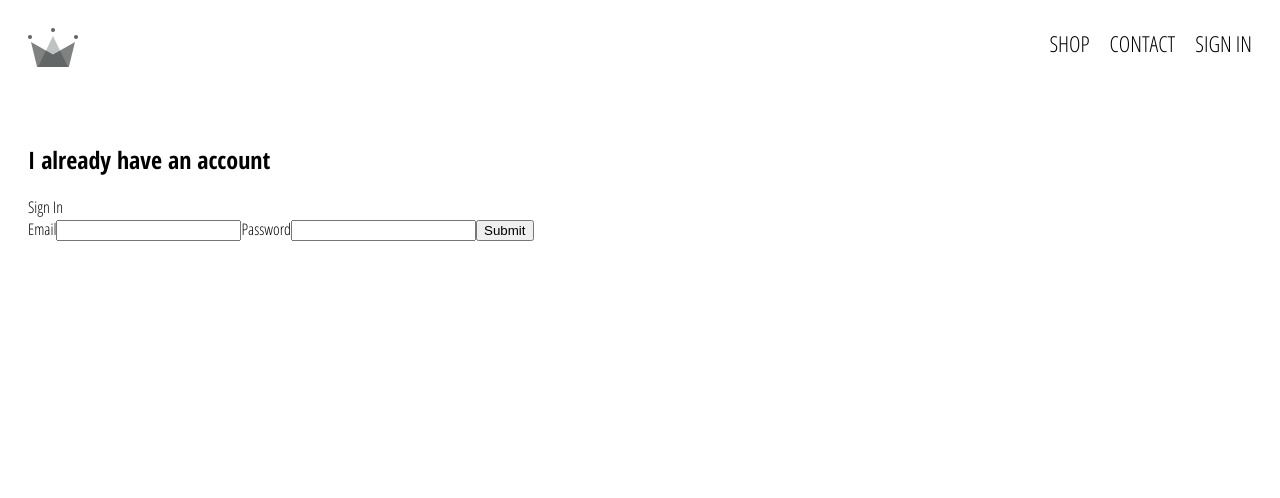
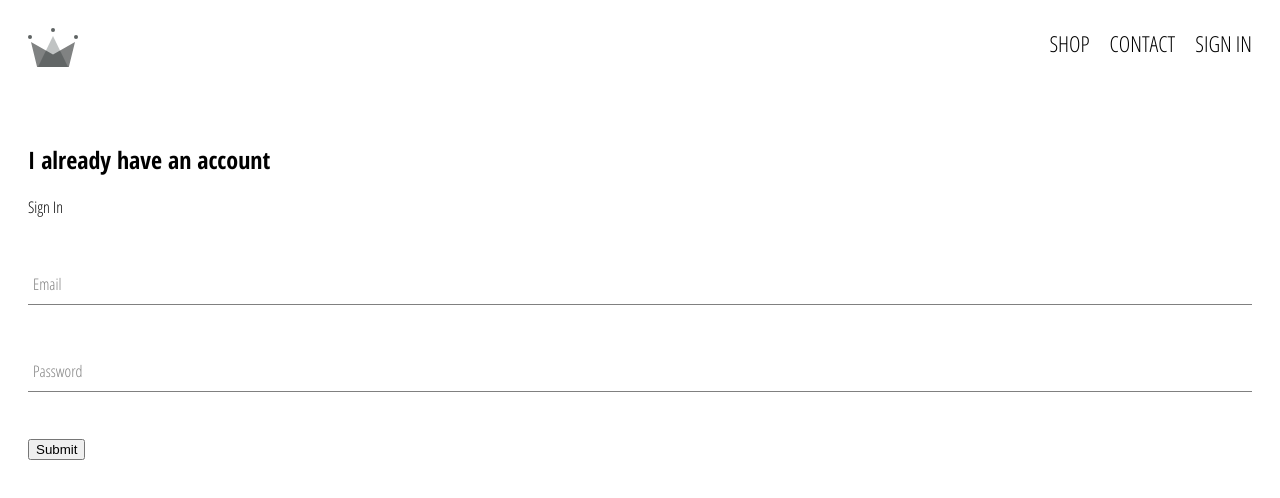
Before and after one commit to RomanSarder/crwn-shop, a React (Create React App) app: page /auth in a window 1280 px wide. Shown: the top 498 px of the page. Built offline with nearby package versions, Linux system fonts and the light colour scheme.

Commit message:
Form Input component

```diff
--- /dev/null
+++ b/src/components/FormInput.jsx
@@ -0,0 +1,57 @@
+import React from 'react'
+import styled, { css } from 'styled-components'
+
+const shrinkedLabelStyles = css`
+    top: -1.4rem;
+    font-size: 1.2rem;
+    color: black;
+`
+
+const StyledInputGroup = styled.div`
+    position: relative;
+    margin: 4.5rem 0;
+
+`
+const StyledLabel = styled.label`
+    color: grey;
+    font-size: 1.6rem;
+    font-weight: normal;
+    position: absolute;
+    pointer-events: none;
+    left: 0.5rem;
+    top: 1rem;
+    transition: 300ms ease all;
+
+    ${props => props.shrink && shrinkedLabelStyles}
+
+`
+const StyledInput = styled.input`
+    background: none;
+    background-color: white;
+    color: grey;
+    font-size: 1.8rem;
+    padding: 1rem 1rem 1rem 0.5rem;
+    display: block;
+    width: 100%;
+    border: none;
+    border-radius: 0;
+    border-bottom: 1px solid grey;
+    margin: 2.5rem 0;
+
+    &:focus {
+        outline: none
+    }
+
+    &:focus ~ ${StyledLabel} {
+        ${shrinkedLabelStyles}
+    }
+`
+
+export default function FormInput({ handleChange, label, value, ...otherProps }) {
+    return (
+        <StyledInputGroup>
+            {label && <StyledLabel htmlFor={label} shrink={value && value.length}>{label}</StyledLabel>}
+            <StyledInput onChange={handleChange} value={value} {...otherProps} />
+        </StyledInputGroup>
+    )
+}
--- a/src/components/SignIn.jsx
+++ b/src/components/SignIn.jsx
@@ -1,5 +1,6 @@
 import React, { useState } from 'react'
 import styled from 'styled-components'
+import FormInput from './FormInput'
 
 const StyledSignIn = styled.div``
 
@@ -27,11 +28,8 @@ export default function SignIn() {
             <h2>I already have an account</h2>
             <span>Sign In</span>
             <form onSubmit={handleFormSubmit}>
-                <label htmlFor="email">Email</label>
-                <input onChange={handleEmailChange} name="email" value={email} type="email" required/>
-
-                <label htmlFor="password">Password</label>
-                <input onChange={handlePasswordChange} name="password" value={password} type="password" required/>
+                <FormInput label="Email" name="email" type="email" value={email} handleChange={handleEmailChange} />
+                <FormInput label="Password" name="password" type="password" value={password} handleChange={handlePasswordChange} />
 
                 <input type="submit" value="Submit"/>
             </form>
```
